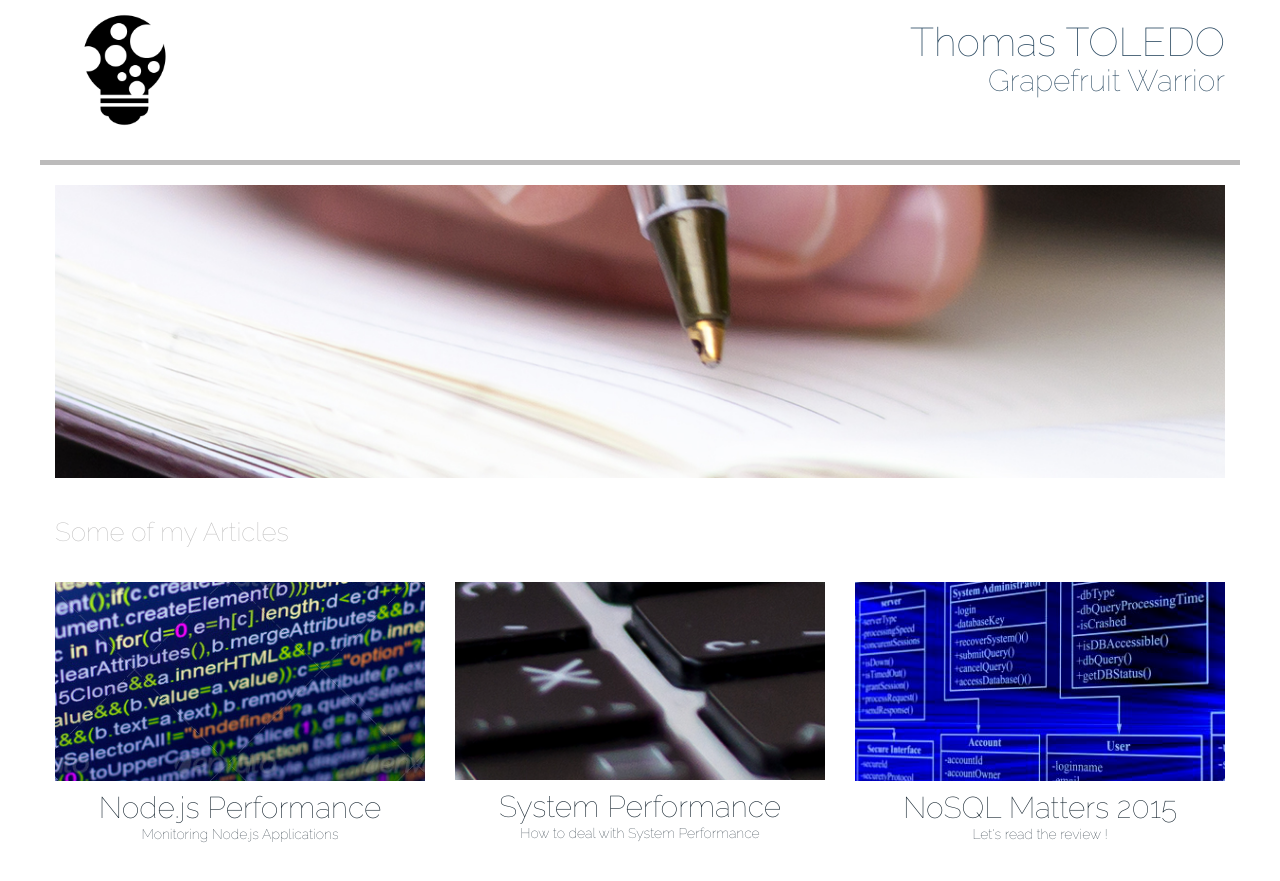
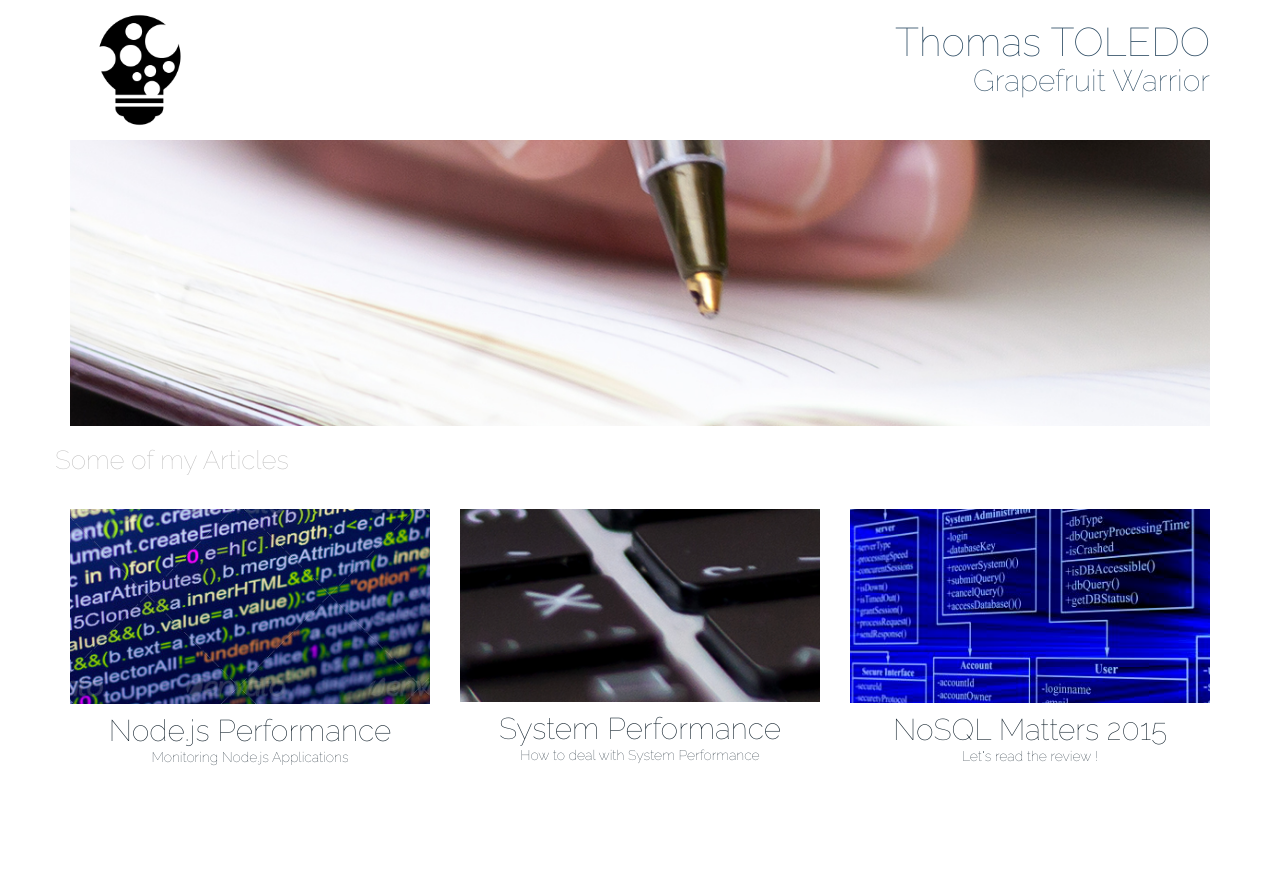
Before and after one commit to thomastoledo/grapefruit-warrior, a plain HTML site: page Frontend development/P1. Portofolio/index.html in a window 1280 px wide. After the commit the page ends 804 px from the top, so only its background shows below. Drawn offline with Linux system fonts and the light colour scheme.

Commit message:
Portfolio v4
Some fixes

```diff
--- a/Frontend development/P1. Portofolio/index.html
+++ b/Frontend development/P1. Portofolio/index.html
@@ -1,103 +1,99 @@
 <!DOCTYPE html>
-<html lang='fr'>
+<html lang="fr">
 <head>
-  <meta charset='utf-8'>
+  <meta charset="utf-8">
   <!--PLZ IE DO UR BEST-->
-  <meta http-equiv='X-UA-Compatible' content='IE=edge'>
+  <meta http-equiv="X-UA-Compatible" content="IE=edge">
   <!-- For mobile devices -->
-  <meta name='viewport' content='width=device-width, initial-scale=1'>
-  <title>Thomas TOLEDO's Portfolio</title>
-  <link rel='stylesheet' href='./bootstrap/css/bootstrap.min.css'>
-  <link rel='stylesheet' href='./css/main.css'>
+  <meta name="viewport" content="width=device-width, initial-scale=1">
+  <title>Thomas TOLEDO"s Portfolio</title>
+  <link rel="stylesheet" href="./bootstrap/css/bootstrap.min.css">
+  <link rel="stylesheet" href="./css/main.css">
 
-  <link href='http://fonts.googleapis.com/css?family=Raleway:100,100'
-    rel='stylesheet' type='text/css'>
+  <link href="http://fonts.googleapis.com/css?family=Raleway:100,100"
+    rel="stylesheet">
 </head>
 
 <body>
-  <!-- container class for Boostrap
-        grid class for me -->
-  <div class='container grid'>
+  <!-- container class for Boostrap -->
+  <section class="container">
 
-    <header class='row my_row' >
+    <header class="row" >
 
-      <div class='col-md-2'>
-        <a href='http://www.bytesbakery.com' target='_blank'>
+      <div class="col-md-2">
+        <a href="http://www.bytesbakery.com" target="-blank">
           <!-- I did not use the img-responsive class for the logo
           because I wanted to set my own dimensions. I set the responsiveness
           in the main.css file -->
-          <img src='./resources/logo.png' alt='Bytes Bakery logo'>
+          <img src="./resources/logo.png" alt="Bytes Bakery logo">
         </a>
       </div>
 
-      <div class='col-md-10 text-right' id='infos'>
+      <div class="col-md-10 text-right" id="infos">
         <h1>Thomas TOLEDO</h1>
         <h2>Grapefruit Warrior </h2>
       </div>
 
     </header>
 
-    <!--I put the id on the row and not the column
-    because I thougt it would make
-    more sense when I want to set the height-->
-    <div class='row my_row' id='separation'>
-      <div class='col-md-12'></div>
-    </div>
+    <section class="row" id="banner">
+      <section class="col-md-12">
+        <a href="http://www.bytesbakery.com" target="-blank">
+          <img src="./resources/banner.png" class="img-responsive" alt="Banner">
+        </a>
+      </section>
+    </section>
 
-    <div class='row my_row' id='banner'>
-      <div class='col-md-12'>
-        <a href='http://www.bytesbakery.com' target='_blank'>
-          <img src='./resources/banner.png' class='img-responsive' alt='Banner'>
-        </a>
-      </div>
-    </div>
 
-    <!-- Maybe I should have created just one row instead of
-    'featured-work' and 'other-projects' separately ?-->
-    <div class='row my_row' id='featured-work'>
-      <div class='col-md-12'>
+    <section class="row" id="featured-work">
         <h3>Some of my Articles</h3>
-      </div>
-    </div>
+    </section>
 
-    <div class='row my_row text-center' id='other-projects'>
+    <section class="row text-center" id="other-projects">
 
-      <div class='col-md-4 other-projects-content hover-div'>
-        <img src='./resources/nodejs.png' class='img-responsive'
-          alt='Node.js'>
+      <a href="http://www.bytesbakery.com/blog/2014/11/02/performance-des-applications-nodejs/"
+        target="_blank">
+        <div class="col-md-4 other-projects-content hover-div"
+          data-toggle="modal" data-target="#myModal">
+          <img src="./resources/nodejs.png" class="img-responsive"
+            alt="Node.js">
+
           <h4>Node.js Performance</h4>
-        <p class='url-project' >
-          <a href='http://www.bytesbakery.com/blog/2014/11/02/performance-des-applications-nodejs/'
-            target='_blank'>
+
+          <p class="url-project" >
               Monitoring Node.js Applications
-          </a>
           </p>
         </div>
-      <hr>
-      <div class='col-md-4 other-projects-content hover-div'>
-        <img src='./resources/perfsystem.png' class='img-responsive'
-          alt='System Performance'>
+      </a>
+
+      <a href="www.bytesbakery.com/blog/2015/03/23/system-performance-methodologie-et-analyses/"
+        target="_blank">
+      <div class="col-md-4 other-projects-content hover-div">
+        <img src="./resources/perfsystem.png" class="img-responsive"
+          alt="System Performance">
+
         <h4>System Performance</h4>
-        <p class='url-project' >
-          <a href='www.bytesbakery.com/blog/2015/03/23/system-performance-methodologie-et-analyses/'
-            target='_blank'>
+
+        <p class="url-project" >
             How to deal with System Performance
-          </a>
         </p>
       </div>
-      <hr>
-      <div class='col-md-4 other-projects-content hover-div'>
-        <img src='./resources/sql.png' class='img-responsive' alt='NoSQL Matters'>
+      </a>
+
+      <a href="http://www.bytesbakery.com/blog/2015/03/30/nosql-matters-2015-la-review/"
+          target="_blank">
+        <div class="col-md-4 other-projects-content hover-div">
+              <img src="./resources/sql.png" class="img-responsive" alt="NoSQL Matters">
+
               <h4>NoSQL Matters 2015</h4>
-        <p class='url-project' >
-          <a href='http://www.bytesbakery.com/blog/2015/03/30/nosql-matters-2015-la-review/'
-              target='_blank'>
-            Let's read the review !
-          </a>
+
+              <p class="url-project" >
+                  Let"s read the review !
               </p>
         </div>
+      </a>
 
-    </div>
-  </div>
+    </section>
+  </section>
 </body>
 </html>
```
Lines whose indentation alone changed are shown as unchanged.
